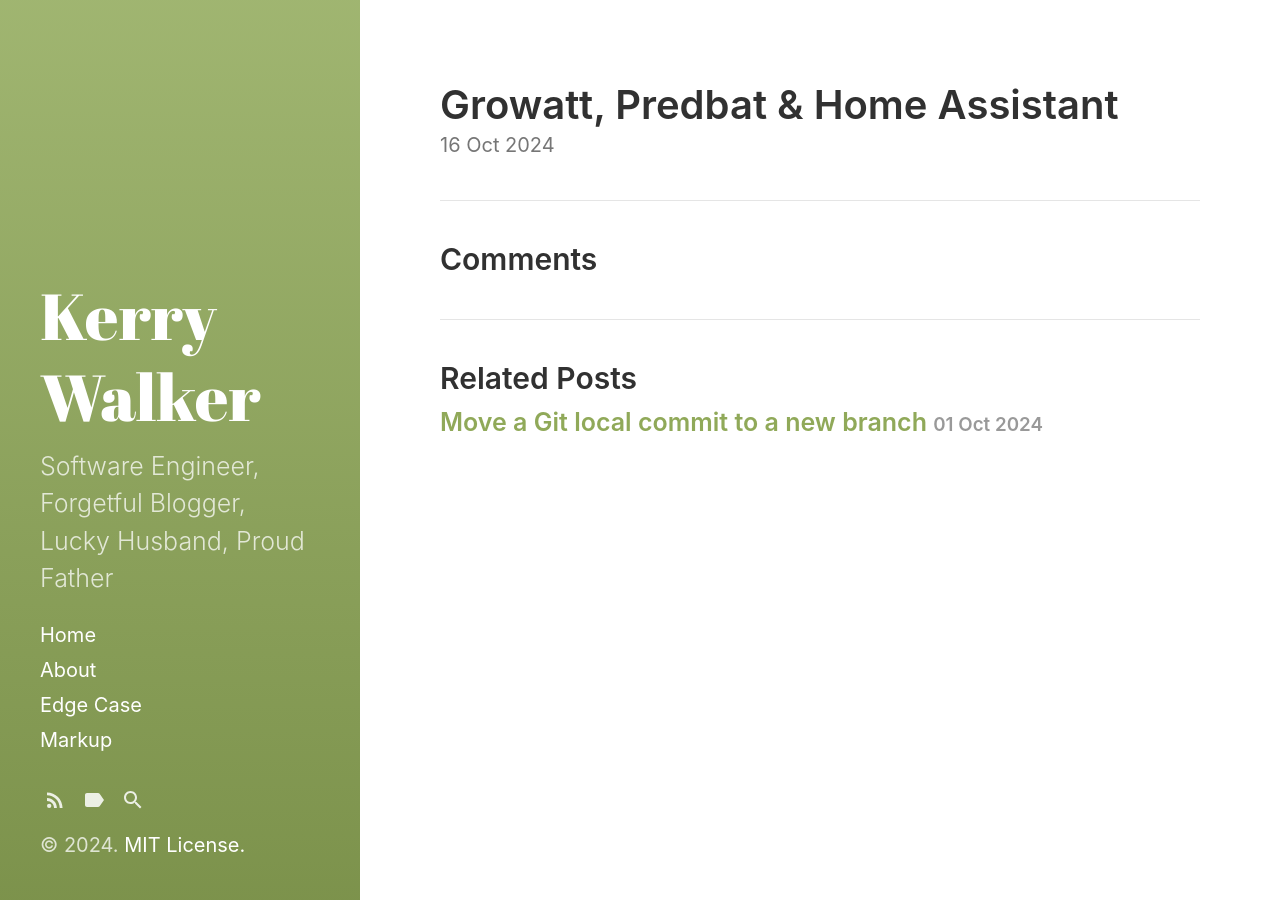
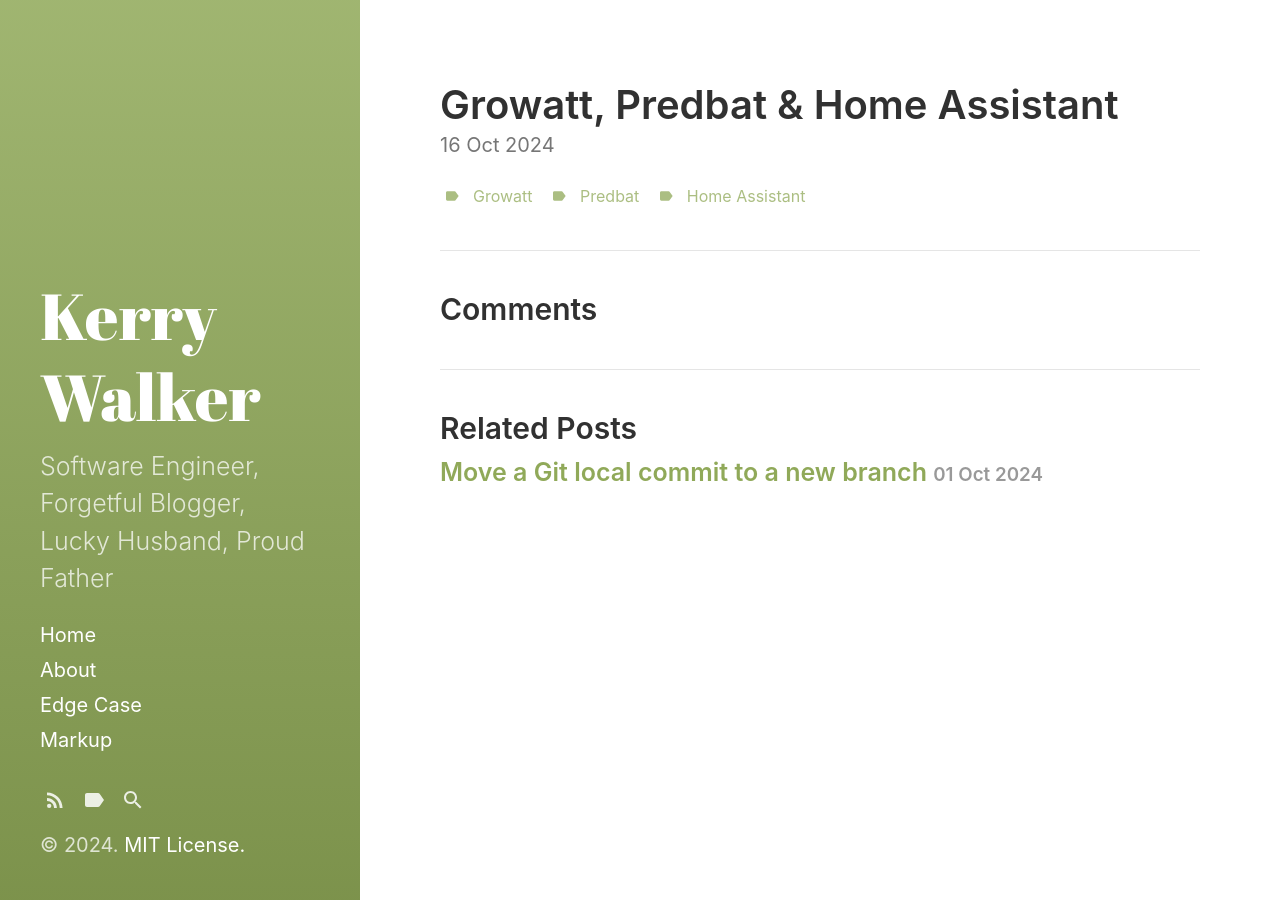
Before and after one commit to KerryWalker/KerryWalker.github.io, a Jekyll site: the page built from _posts/2024-10-16-growatt-predbat.md, in a window 1280 px wide. Built offline with Jekyll 4.4.1, drawn with Linux system fonts in a browser that asks for light colours.

Commit message:
Update tags

```diff
--- a/_posts/2024-10-16-growatt-predbat.md
+++ b/_posts/2024-10-16-growatt-predbat.md
@@ -1,5 +1,8 @@
 ---
 layout: post
 title: Growatt, Predbat & Home Assistant
-excerpt_separator:  <!--more-->
+tags:
+  - Growatt
+  - Predbat
+  - Home Assistant
 ---
```
Also changed, not shown: _posts/2024-10-01-git-move-local-commit.md (+2 -2 lines).
